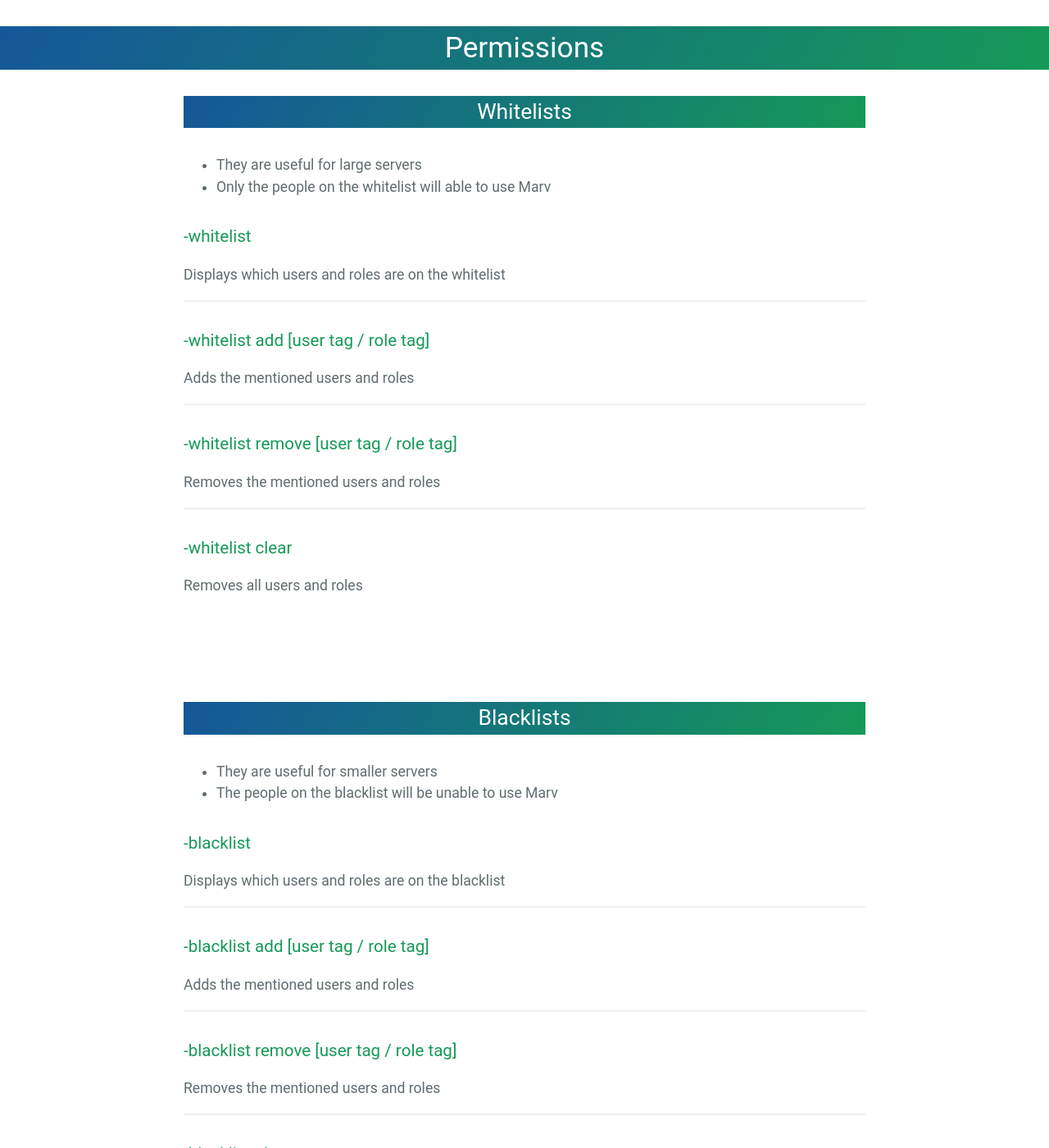
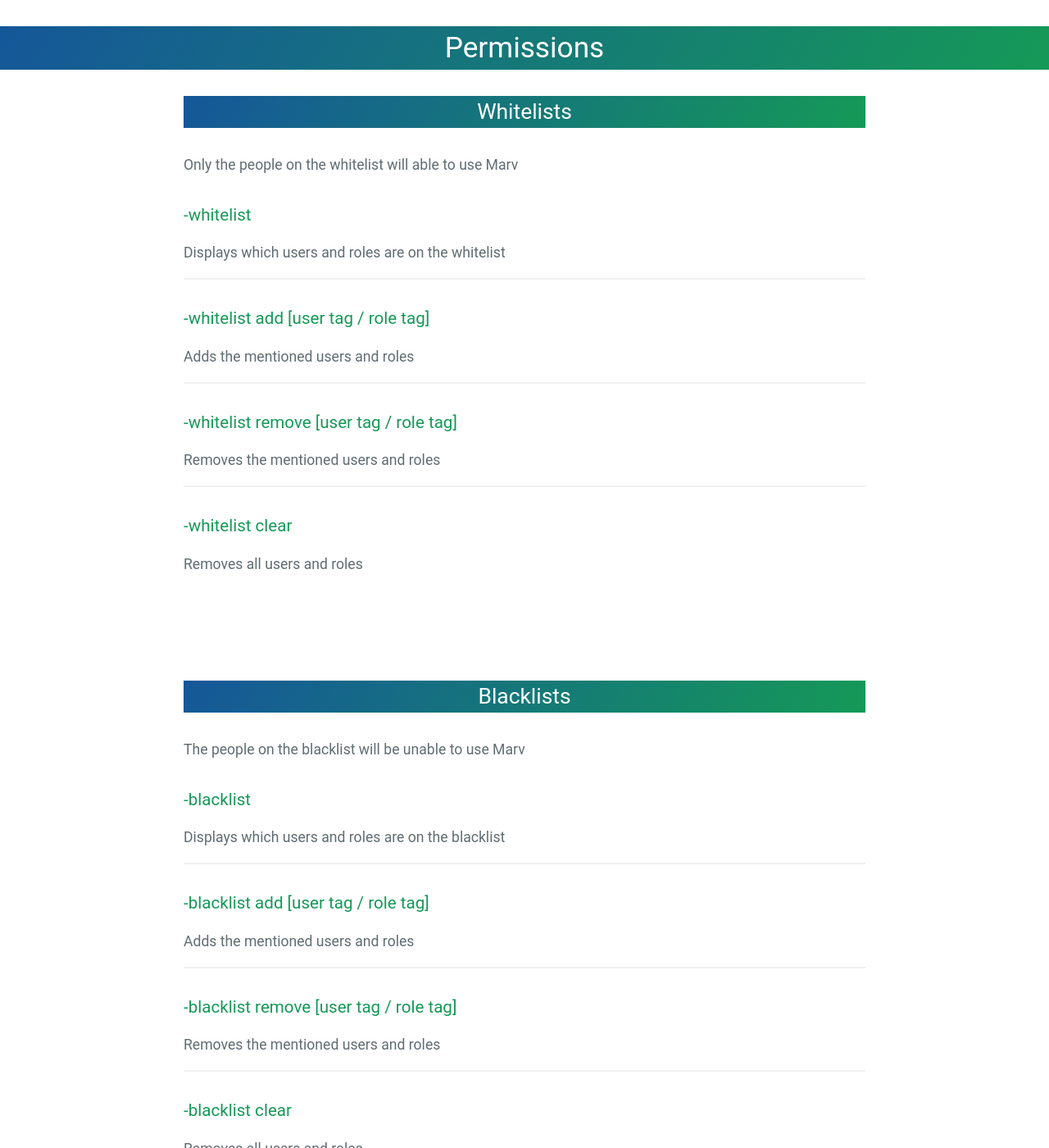
Before and after one commit to mymindishazel/marv-docs, a Jekyll site: the page built from commands/settings/permissions.md, in a window 1280 px wide and 1400 px high. Shown: the whole window at 82% size. Built offline with Jekyll 4.4.1, drawn with Linux system fonts in a browser that asks for light colours; our own code applies the rules of GitHub Pages for plain Markdown files.

Commit message:
Update permissions.md

```diff
--- a/commands/settings/permissions.md
+++ b/commands/settings/permissions.md
@@ -2,9 +2,7 @@
 
 
 ## Whitelists
-
-- They are useful for large servers
-- Only the people on the whitelist will able to use Marv
+Only the people on the whitelist will able to use Marv
 
 ### -whitelist
 Displays which users and roles are on the whitelist
@@ -27,9 +25,7 @@ Removes all users and roles
 <br><br><br>
 
 ## Blacklists
-
-- They are useful for smaller servers
-- The people on the blacklist will be unable to use Marv
+The people on the blacklist will be unable to use Marv
 
 ### -blacklist
 Displays which users and roles are on the blacklist
```
